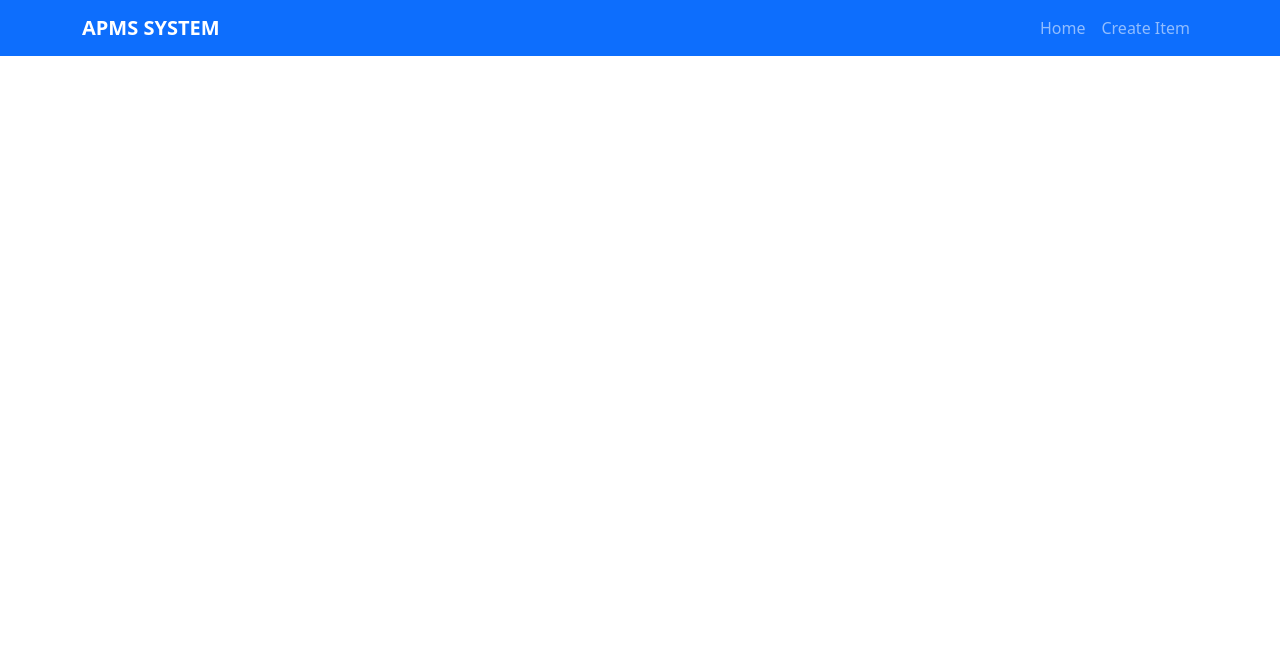
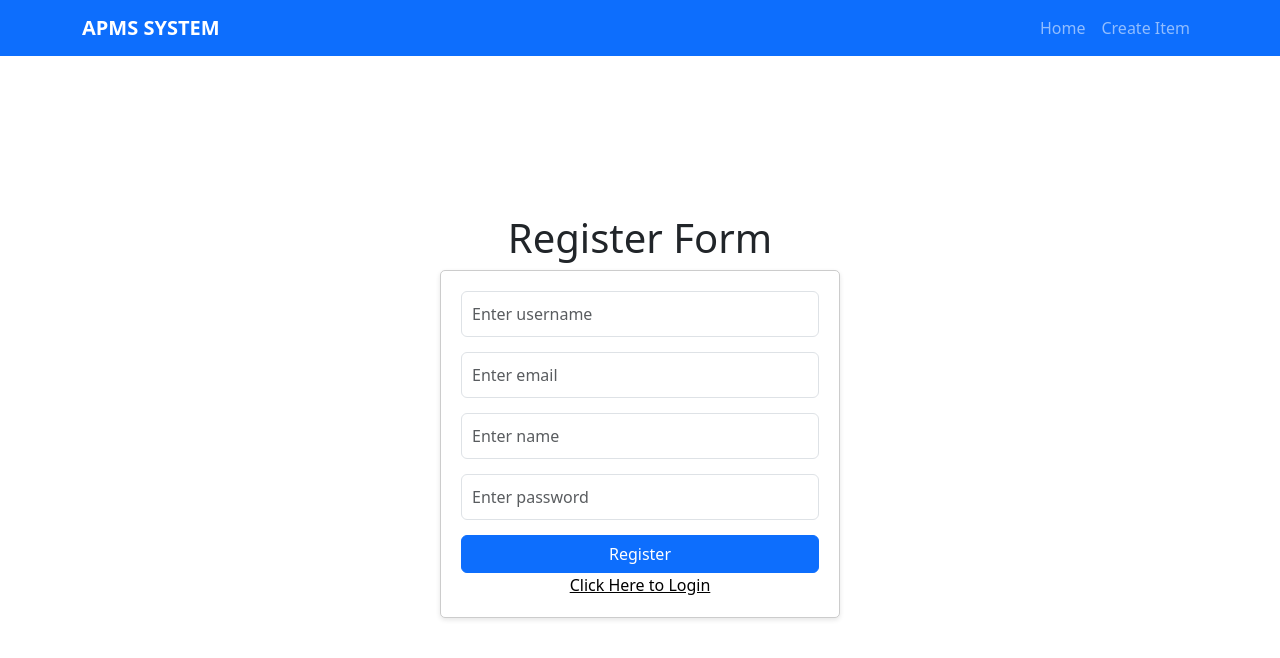
Before and after one commit to Tantalumm/Agricultural-Product-Management-System, a React (Create React App) app in the folder frontend/: page /Register in a window 1280 px wide. Shown: the top 658 px of the page. Built offline with nearby package versions, Linux system fonts and the light colour scheme.

Commit message:
register feature and add config protect route

```diff
--- a/frontend/src/App.js
+++ b/frontend/src/App.js
@@ -1,18 +1,31 @@
-import { Route ,Routes} from 'react-router-dom';
+import { Navigate, Route ,Routes} from 'react-router-dom';
 import './App.css';
 import CreateItem from './pages/Item/CreateItem.js';
 import Header from './pages/header/Header.js';
 import Login from './pages/User/Login.js';
+import Register from './pages/User/Register.js';
+import Homepage from './pages/HomePage/HomePage.js';
 function App() {
   return (
     <>
       <Header />
        <Routes>
-        <Route path='/CreateItem' element={<CreateItem/>} />
+        <Route path='/' element={<ProtectedRoutes><Homepage/></ProtectedRoutes>} />
+        <Route path='/CreateItem' element={<ProtectedRoutes><CreateItem/></ProtectedRoutes>} />
         <Route path='/Login' element={<Login/>} />
+        <Route path='/Register' element={<Register/>} />
        </Routes>
     </>
   );
 }
 
+export function ProtectedRoutes(props){
+  if(localStorage.getItem("user")){
+    return props.children
+  }
+  else{
+    return <Navigate to="/login"/>;
+  }
+}
+
 export default App;
--- /dev/null
+++ b/frontend/src/pages/HomePage/HomePage.js
@@ -0,0 +1,9 @@
+const Homepage = () => {
+    return (
+        <>
+        <h1>Welcome to Agricultural Product Management System</h1>
+        </>
+    )
+};
+
+export default Homepage;
--- /dev/null
+++ b/frontend/src/pages/User/Register.css
@@ -0,0 +1,23 @@
+.center-form{
+    display: flex;
+    flex-direction:column;
+    align-items: center;
+    justify-content: center;
+    height: 90vh;
+}
+
+.center-form Form{
+    max-width: 400px;
+    width: 100%;
+    padding: 20px;
+    border: 1px solid #ccc;
+    background-color: #fff;
+    border-radius: 5px;
+    box-shadow: 0 2px 5px rgba(0, 0, 0, 0.1);
+    text-align: center;
+}
+
+.center-form Form .form-control{
+    margin-bottom: 15px;
+    padding: 10px;
+}
--- /dev/null
+++ b/frontend/src/pages/User/Register.js
@@ -0,0 +1,116 @@
+import "./Register.css";
+import { useState } from "react";
+import Button from "react-bootstrap/Button";
+import { useNavigate, Link } from "react-router-dom";
+import { Form } from "react-bootstrap";
+import Spinner from "../../components/Spinner";
+
+const Register = () => {
+
+    const USERNAME = process.env.REACT_APP_USERNAME;
+    const PASSWORD = process.env.REACT_APP_PASSWORD;
+
+    const encodedCredentials = btoa(`${USERNAME}:${PASSWORD}`);
+
+    const [formData, setFormData] = useState({
+        username: "",
+        email : "",
+        name : "",
+        password: ""
+    });
+
+    const handleInputChange = (event) => {
+        const { name, value } = event.target;
+        setFormData({
+            ...formData,
+            [name]: value,
+        });
+        console.log(name + " : " + value);
+    }
+
+    const [loading, setLoading] = useState(false);
+    const navigate = useNavigate();
+
+    const handleSubmit = async (event) => {
+        event.preventDefault();
+        console.log(formData);
+        console.log(encodedCredentials);
+        console.log(USERNAME);
+        console.log(PASSWORD);
+        try {
+            setLoading(true);
+            const response = await fetch('http://localhost:8080/auth/register', {
+                method: 'POST',
+                headers: {
+                    'Content-Type': 'application/json',
+                    'Authorization': `Basic ${encodedCredentials}`
+                },
+                body: JSON.stringify(formData)
+            });
+            const data = await response.json();
+            setLoading(false);
+            console.log("Register Success: ", data);
+            navigate('/login');
+        }
+        catch (error) {
+            setLoading(false);
+            console.log("Register error: ", error.message);
+        }
+    }
+
+    return(
+        <>
+            <div className="center-form">
+                {loading && <Spinner />}
+                <h1>Register Form</h1>
+                <Form onSubmit={handleSubmit}>
+                    <Form.Group controlId="formBasicUsername">
+                        <Form.Control
+                            type="text"
+                            name="username"
+                            placeholder="Enter username"
+                            value={formData.username}
+                            onChange={handleInputChange}
+                        />
+                    </Form.Group>
+                    <Form.Group controlId="formBasicEmail">
+                        <Form.Control
+                            type="email"
+                            name="email"
+                            placeholder="Enter email"
+                            value={formData.email}
+                            onChange={handleInputChange}
+                        />
+                    </Form.Group>
+                    <Form.Group controlId="formBasicName">
+                        <Form.Control
+                            type="text"
+                            name="name"
+                            placeholder="Enter name"
+                            value={formData.name}
+                            onChange={handleInputChange}
+                        />
+                    </Form.Group>
+                    <Form.Group controlId="formBasicPassword">
+                        <Form.Control
+                            type="text"
+                            name="password"
+                            placeholder="Enter password"
+                            value={formData.password}
+                            onChange={handleInputChange}
+                        />
+                    </Form.Group>
+                    <Button variant="primary" type="submit" className="w-100">
+                        Register
+                    </Button>
+                    <div style={{ display: "flex", justifyContent: "center" }}>
+                        <Link style={{ color: "black" }} to="/login">Click Here to Login</Link>
+                    </div>
+                </Form>
+            </div>
+        </>
+    )
+
+};
+
+export default Register;
--- a/frontend/src/pages/header/Header.js
+++ b/frontend/src/pages/header/Header.js
@@ -10,7 +10,7 @@ const Header = () => {
         <>
             <Navbar bg="primary" variant="dark">
                 <Container>
-                    <Navbar.Brand to="/"><strong> APMS SYSTEM </strong></Navbar.Brand>
+                    <Navbar.Brand as ={Link} to ="/"><strong> APMS SYSTEM </strong></Navbar.Brand>
                     <Nav className='ml-auto'>
                         <Nav.Link as={Link} to="/" className='nav-link'>Home</Nav.Link>
                         <Nav.Link as={Link} to="/CreateItem" className='nav-link'>Create Item</Nav.Link>
```
